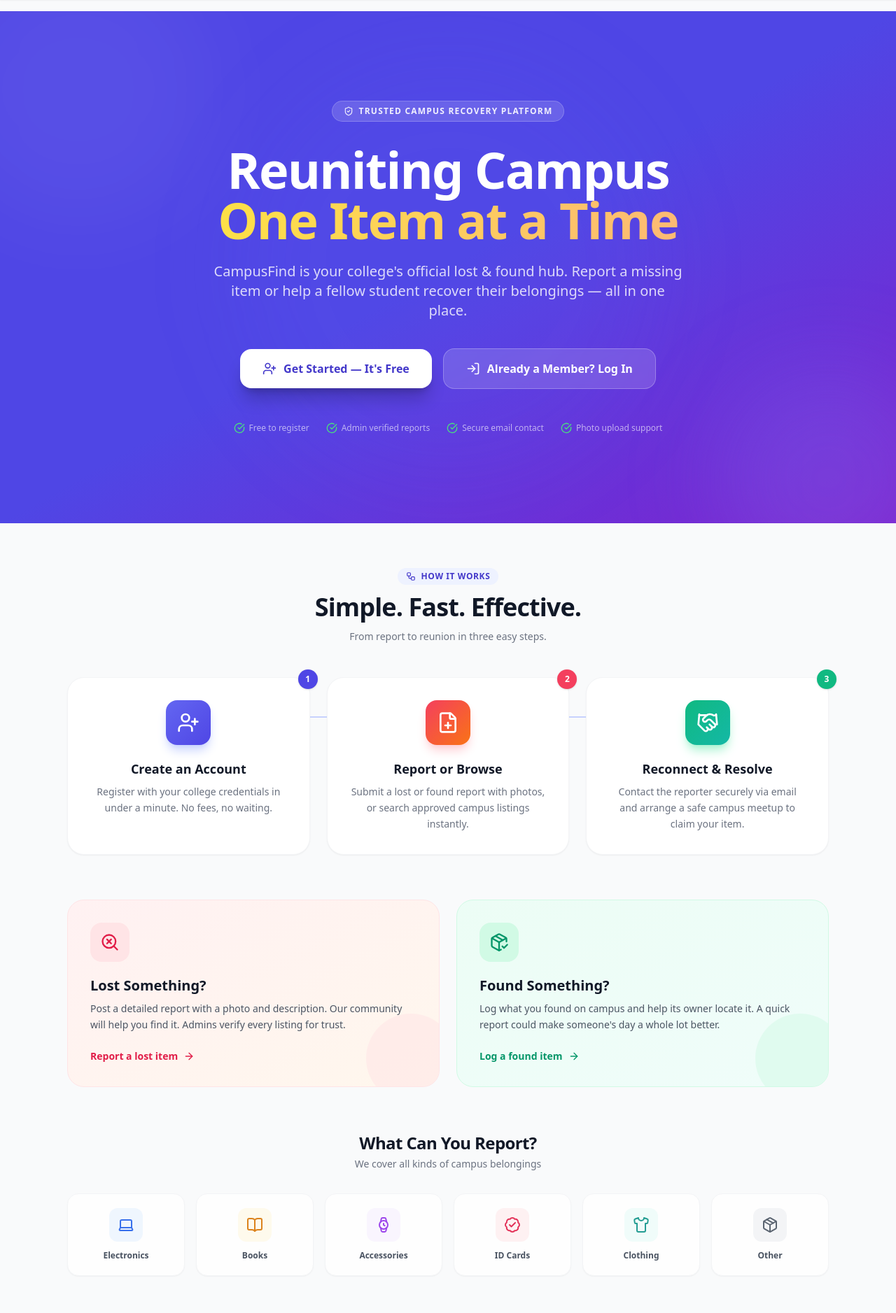
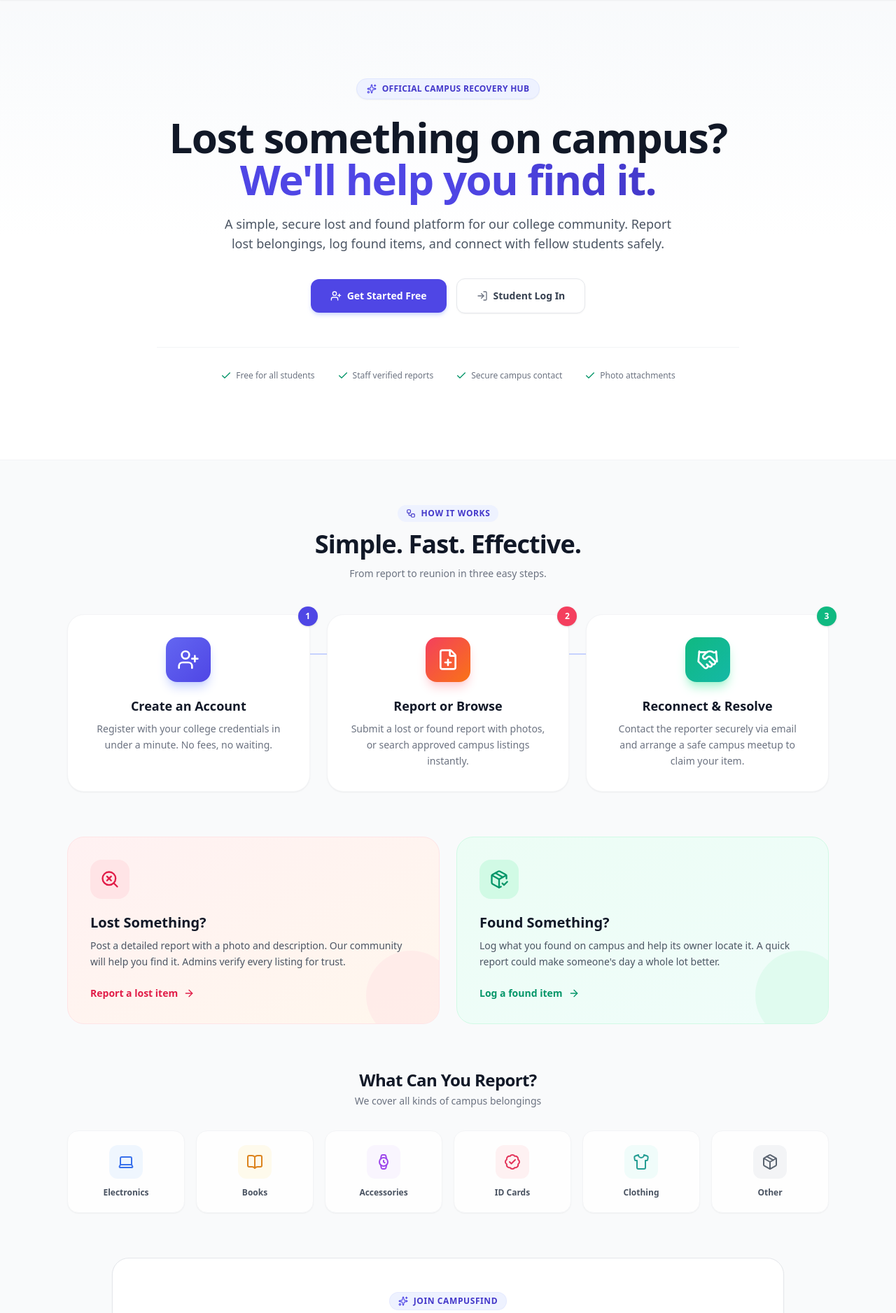
Before and after one commit to poorviii19/campus-lost-and-found, a Django app: page / in a window 1280 px wide. Shown: the part 65-1942 px from the top of the page at 70% size. Run offline with Django 5.2, Linux system fonts and the light colour scheme; some libraries are stand-ins or nearby versions.

Commit message:
UI: Redesign guest landing hero and CTA to be clean, minimal and modern

```diff
--- a/finder/templates/finder/home.html
+++ b/finder/templates/finder/home.html
@@ -176,50 +176,49 @@
     {% else %}
 
     <!-- ============================================================ -->
-    <!--  GUEST LANDING PAGE — Beautiful public-facing marketing page  -->
+    <!--  GUEST LANDING PAGE — Clean, Minimalist & Modern           -->
     <!-- ============================================================ -->
 
-    <!-- Hero (Guest) -->
-    <section class="relative overflow-hidden bg-gradient-to-br from-brand-600 via-indigo-600 to-purple-700 text-white py-24 sm:py-32">
-        <!-- Decorative blobs -->
-        <div class="absolute -top-20 -left-20 w-96 h-96 bg-white/5 rounded-full blur-3xl"></div>
-        <div class="absolute -bottom-24 -right-16 w-80 h-80 bg-indigo-400/20 rounded-full blur-3xl"></div>
-        <div class="absolute top-1/2 left-1/2 -translate-x-1/2 -translate-y-1/2 w-[600px] h-[600px] bg-brand-500/10 rounded-full blur-3xl pointer-events-none"></div>
+    <!-- Minimalist Hero (Guest) -->
+    <section class="relative overflow-hidden pt-16 pb-20 sm:pt-24 sm:pb-28 border-b border-gray-100 bg-gradient-to-b from-slate-50/70 via-white to-white">
+        <!-- Subtle ambient background accents -->
+        <div class="absolute top-1/2 left-1/2 -translate-x-1/2 -translate-y-1/2 w-[700px] h-[350px] bg-gradient-to-tr from-brand-100/40 via-indigo-50/30 to-purple-50/30 rounded-full blur-3xl -z-10 pointer-events-none"></div>
 
-        <div class="max-w-5xl mx-auto px-4 sm:px-6 lg:px-8 relative z-10 text-center">
+        <div class="max-w-4xl mx-auto px-4 sm:px-6 lg:px-8 text-center relative z-10">
             <!-- Badge -->
-            <div class="inline-flex items-center gap-2 px-4 py-1.5 rounded-full bg-white/15 backdrop-blur-sm text-white/90 text-xs font-semibold tracking-widest uppercase mb-8 border border-white/20">
-                <i data-lucide="shield-check" class="w-3.5 h-3.5"></i>
-                Trusted Campus Recovery Platform
+            <div class="inline-flex items-center gap-2 px-3.5 py-1.5 rounded-full bg-brand-50 border border-brand-100 text-brand-700 text-xs font-semibold tracking-wide uppercase mb-6 shadow-sm">
+                <i data-lucide="sparkles" class="w-3.5 h-3.5 text-brand-600"></i>
+                Official Campus Recovery Hub
             </div>
 
-            <h1 class="text-5xl sm:text-6xl lg:text-7xl font-extrabold tracking-tight leading-tight mb-6">
-                Reuniting Campus<br>
-                <span class="text-transparent bg-clip-text bg-gradient-to-r from-yellow-300 to-orange-300">One Item at a Time</span>
+            <!-- Modern Clean Headline -->
+            <h1 class="text-4xl sm:text-5xl lg:text-6xl font-extrabold text-gray-900 tracking-tight leading-[1.15] mb-5">
+                Lost something on campus?<br class="hidden sm:inline">
+                <span class="text-transparent bg-clip-text bg-gradient-to-r from-brand-600 via-indigo-600 to-indigo-700">We'll help you find it.</span>
             </h1>
 
-            <p class="text-lg sm:text-xl text-white/80 max-w-2xl mx-auto leading-relaxed mb-10">
-                CampusFind is your college's official lost &amp; found hub. Report a missing item or help a fellow student recover their belongings — all in one place.
+            <p class="text-base sm:text-lg text-gray-600 max-w-2xl mx-auto leading-relaxed mb-9">
+                A simple, secure lost and found platform for our college community. Report lost belongings, log found items, and connect with fellow students safely.
             </p>
 
-            <!-- CTA Buttons -->
-            <div class="flex flex-col sm:flex-row items-center justify-center gap-4">
-                <a href="{% url 'register' %}" class="inline-flex items-center gap-2.5 px-8 py-4 rounded-2xl text-base font-bold text-brand-700 bg-white hover:bg-brand-50 shadow-xl shadow-black/20 hover:shadow-2xl transition-all duration-200">
-                    <i data-lucide="user-plus" class="w-5 h-5"></i>
-                    Get Started — It's Free
+            <!-- Clean Minimalist Action Buttons -->
+            <div class="flex flex-col sm:flex-row items-center justify-center gap-3.5 max-w-md mx-auto">
+                <a href="{% url 'register' %}" class="w-full sm:w-auto inline-flex items-center justify-center gap-2 px-7 py-3.5 rounded-xl text-sm font-semibold text-white bg-brand-600 hover:bg-brand-700 shadow-md shadow-brand-200/80 hover:shadow-lg transition-all duration-200">
+                    <i data-lucide="user-plus" class="w-4 h-4"></i>
+                    Get Started Free
                 </a>
-                <a href="{% url 'login' %}" class="inline-flex items-center gap-2.5 px-8 py-4 rounded-2xl text-base font-semibold text-white bg-white/15 hover:bg-white/25 backdrop-blur-sm border border-white/25 hover:border-white/40 transition-all duration-200">
-                    <i data-lucide="log-in" class="w-5 h-5"></i>
-                    Already a Member? Log In
+                <a href="{% url 'login' %}" class="w-full sm:w-auto inline-flex items-center justify-center gap-2 px-7 py-3.5 rounded-xl text-sm font-semibold text-gray-700 bg-white hover:bg-gray-50 border border-gray-200 hover:border-gray-300 shadow-sm transition-all duration-200">
+                    <i data-lucide="log-in" class="w-4 h-4 text-gray-500"></i>
+                    Student Log In
                 </a>
             </div>
 
-            <!-- Social proof strip -->
-            <div class="mt-12 flex flex-wrap items-center justify-center gap-6 text-white/60 text-xs font-medium">
-                <span class="flex items-center gap-1.5"><i data-lucide="check-circle" class="w-4 h-4 text-green-400"></i> Free to register</span>
-                <span class="flex items-center gap-1.5"><i data-lucide="check-circle" class="w-4 h-4 text-green-400"></i> Admin verified reports</span>
-                <span class="flex items-center gap-1.5"><i data-lucide="check-circle" class="w-4 h-4 text-green-400"></i> Secure email contact</span>
-                <span class="flex items-center gap-1.5"><i data-lucide="check-circle" class="w-4 h-4 text-green-400"></i> Photo upload support</span>
+            <!-- Minimalist trust / feature pills -->
+            <div class="mt-12 pt-8 border-t border-gray-100 flex flex-wrap items-center justify-center gap-y-2 gap-x-8 text-xs text-gray-500 font-medium">
+                <span class="flex items-center gap-1.5"><i data-lucide="check" class="w-4 h-4 text-emerald-600"></i> Free for all students</span>
+                <span class="flex items-center gap-1.5"><i data-lucide="check" class="w-4 h-4 text-emerald-600"></i> Staff verified reports</span>
+                <span class="flex items-center gap-1.5"><i data-lucide="check" class="w-4 h-4 text-emerald-600"></i> Secure campus contact</span>
+                <span class="flex items-center gap-1.5"><i data-lucide="check" class="w-4 h-4 text-emerald-600"></i> Photo attachments</span>
             </div>
         </div>
     </section>
@@ -324,29 +323,25 @@
         </div>
     </section>
 
-    <!-- Final CTA Banner -->
-    <section class="max-w-6xl mx-auto px-4 sm:px-6 lg:px-8 pb-6">
-        <div class="relative overflow-hidden bg-gradient-to-r from-brand-600 to-indigo-700 rounded-3xl px-8 py-12 sm:px-14 text-center shadow-xl shadow-brand-200">
-            <!-- Background decoration -->
-            <div class="absolute top-0 right-0 w-64 h-64 bg-white/5 rounded-full -translate-y-1/2 translate-x-1/3"></div>
-            <div class="absolute bottom-0 left-0 w-48 h-48 bg-indigo-400/20 rounded-full translate-y-1/3 -translate-x-1/4"></div>
-
-            <div class="relative z-10">
-                <div class="inline-flex items-center gap-2 px-3 py-1 rounded-full bg-white/15 text-white/90 text-xs font-semibold uppercase tracking-wider mb-5">
-                    <i data-lucide="zap" class="w-3.5 h-3.5 text-yellow-300"></i> Join CampusFind Today
+    <!-- Final CTA Banner (Clean & Minimal) -->
+    <section class="max-w-5xl mx-auto px-4 sm:px-6 lg:px-8 pb-8">
+        <div class="relative overflow-hidden bg-white border border-gray-150 rounded-3xl px-8 py-12 sm:px-14 text-center shadow-sm">
+            <div class="max-w-2xl mx-auto">
+                <div class="inline-flex items-center gap-2 px-3 py-1 rounded-full bg-brand-50 text-brand-700 text-xs font-semibold uppercase tracking-wider mb-4 border border-brand-100/60">
+                    <i data-lucide="sparkles" class="w-3.5 h-3.5 text-brand-600"></i> Join CampusFind
                 </div>
-                <h2 class="text-3xl sm:text-4xl font-extrabold text-white mb-3 tracking-tight">
-                    Your Belongings Deserve<br class="hidden sm:block"> to Come Home
+                <h2 class="text-2xl sm:text-3xl font-extrabold text-gray-900 mb-3 tracking-tight">
+                    Ready to recover or report a campus item?
                 </h2>
-                <p class="text-white/75 text-sm sm:text-base max-w-lg mx-auto mb-8 leading-relaxed">
-                    Hundreds of campus items are waiting to be reunited with their owners. Register in seconds and start searching or reporting right away.
+                <p class="text-gray-500 text-sm sm:text-base mb-8 leading-relaxed">
+                    Connect with fellow students today. Create your account in under a minute to start searching and reporting.
                 </p>
-                <div class="flex flex-col sm:flex-row items-center justify-center gap-4">
-                    <a href="{% url 'register' %}" class="inline-flex items-center gap-2.5 px-8 py-3.5 rounded-2xl text-sm font-bold text-brand-700 bg-white hover:bg-brand-50 shadow-lg transition-all duration-200">
-                        <i data-lucide="user-plus" class="w-5 h-5"></i> Create Free Account
+                <div class="flex flex-col sm:flex-row items-center justify-center gap-3.5">
+                    <a href="{% url 'register' %}" class="w-full sm:w-auto inline-flex items-center justify-center gap-2 px-7 py-3.5 rounded-xl text-sm font-semibold text-white bg-brand-600 hover:bg-brand-700 shadow-md shadow-brand-200 transition-all duration-200">
+                        <i data-lucide="user-plus" class="w-4 h-4"></i> Create Free Account
                     </a>
-                    <a href="{% url 'login' %}" class="inline-flex items-center gap-2.5 px-8 py-3.5 rounded-2xl text-sm font-semibold text-white bg-white/15 hover:bg-white/25 border border-white/25 backdrop-blur-sm transition-all duration-200">
-                        <i data-lucide="log-in" class="w-5 h-5"></i> Log In
+                    <a href="{% url 'login' %}" class="w-full sm:w-auto inline-flex items-center justify-center gap-2 px-7 py-3.5 rounded-xl text-sm font-semibold text-gray-700 bg-gray-50 hover:bg-gray-100 border border-gray-200 transition-all duration-200">
+                        <i data-lucide="log-in" class="w-4 h-4 text-gray-500"></i> Log In
                     </a>
                 </div>
             </div>
```
